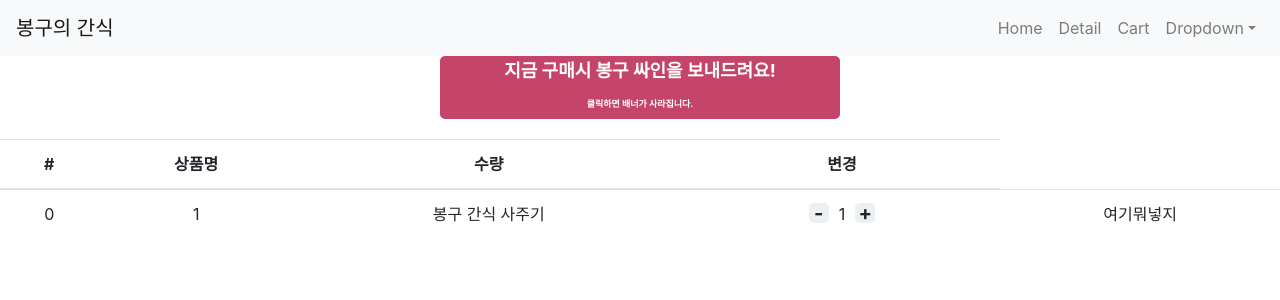
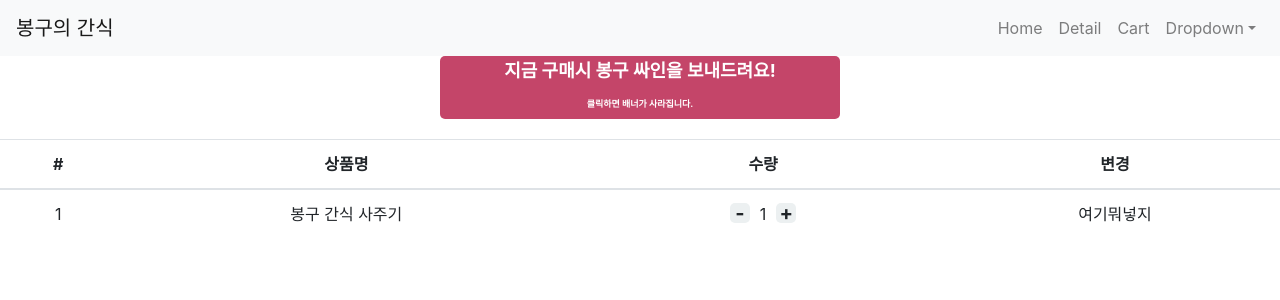
Before and after one commit to daisy0y/react-shopping-mall, a React (Create React App) app: page /cart in a window 1280 px wide. Shown: the top 300 px of the page. Built offline with nearby package versions, Linux system fonts and the light colour scheme.

Commit message:
edit cart

```diff
--- a/src/component/Cart.js
+++ b/src/component/Cart.js
@@ -32,7 +32,6 @@ function Cart(props){
             {props.store.map((cart,i)=>{
                 return(
                        <tr key={i}>
-                           <td>{cart.id}</td>
                         <td>{i+1}</td>
                         <td>{cart.name}</td>
                         <td>
```
